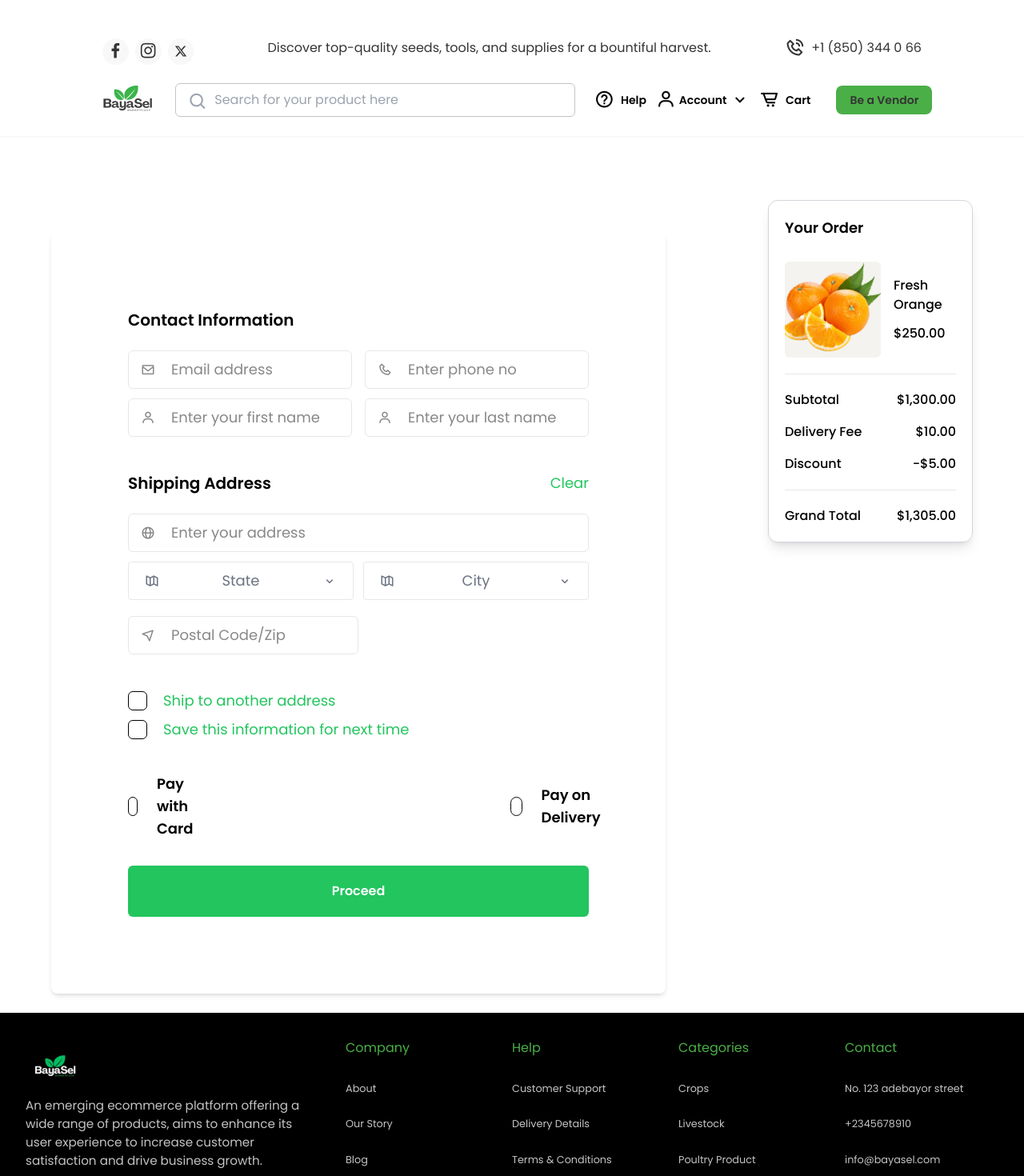
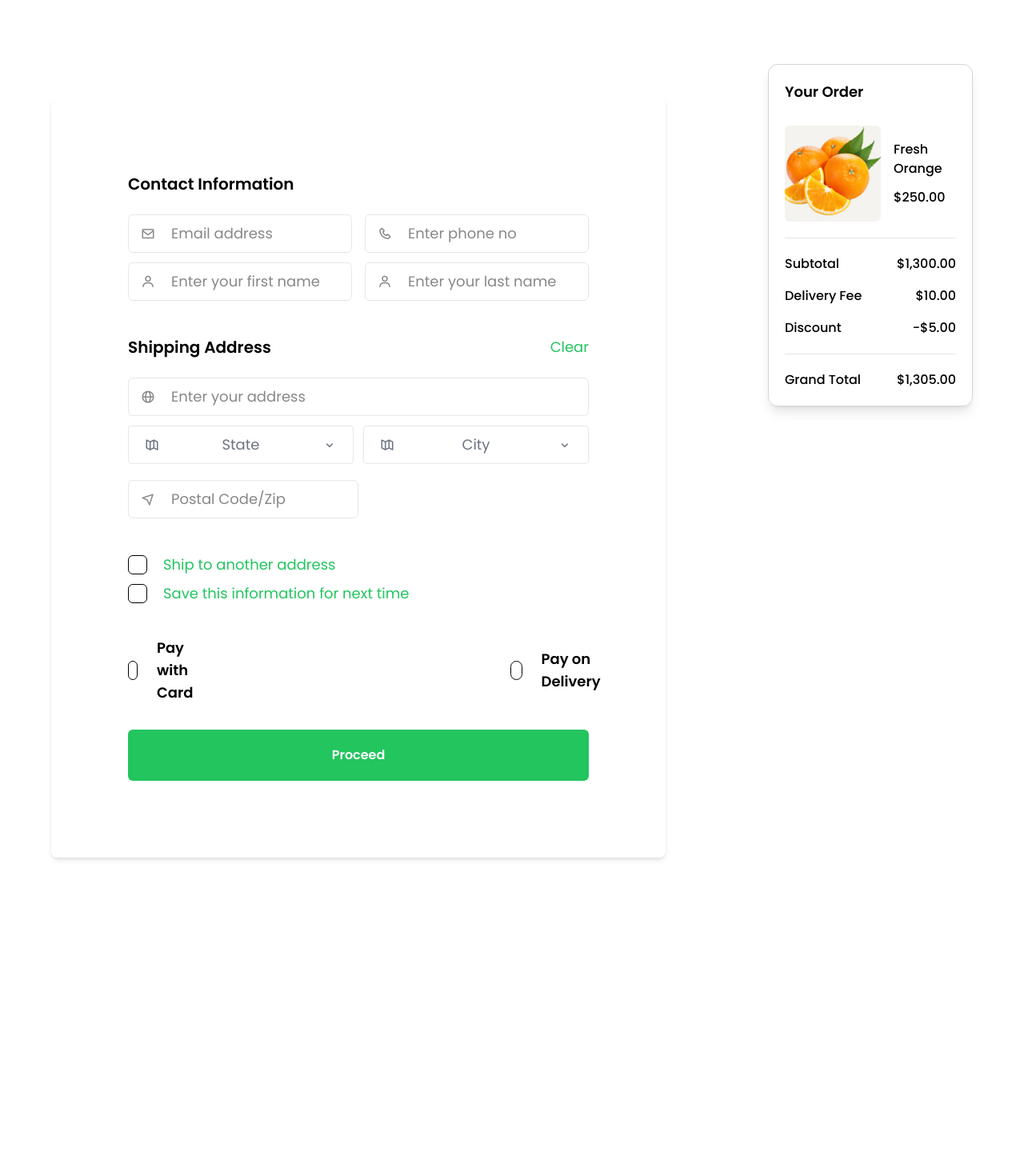
Before and after one commit to BayaSel/BayaSel, a React (Vite) app: page /checkout in a window 1280 px wide. Shown: the top 1470 px of the page at 80% size. After the commit the page ends 1096 px from the top, so only its background shows below. Built offline with nearby package versions, Linux system fonts and the light colour scheme.

Commit message:
removed header and footer components from checkout.jsx

```diff
--- a/src/pages/Checkout.jsx
+++ b/src/pages/Checkout.jsx
@@ -1,17 +1,13 @@
-import Header from "../components/Header"
-import Footer from "../components/Footer"
 import CheckoutForm from "../components/Form/CheckoutForm"
 import CheckoutOrder from "../components/CheckoutOrder"
 
 const Checkout =()=>{
     return(
         <>
-            <Header />
             <div className="block md:flex md:mt-20">
                 <CheckoutForm />
                 <CheckoutOrder />
             </div>
-            <Footer />
         </>
     )
 }
```
